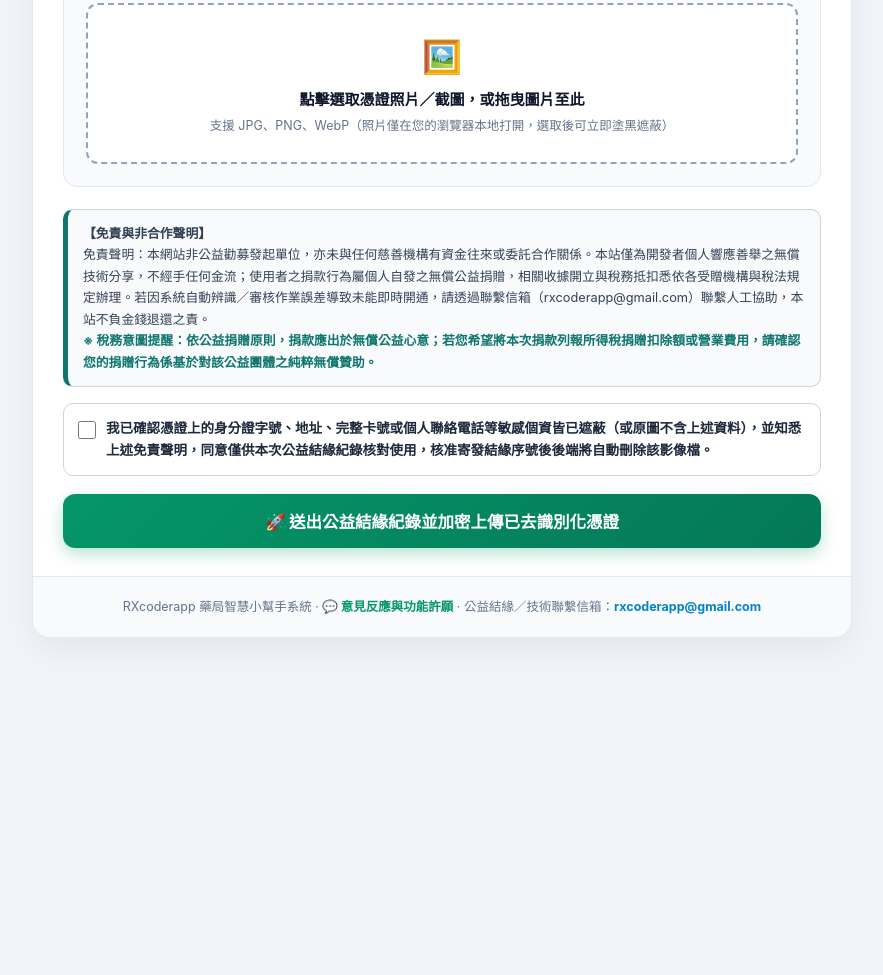
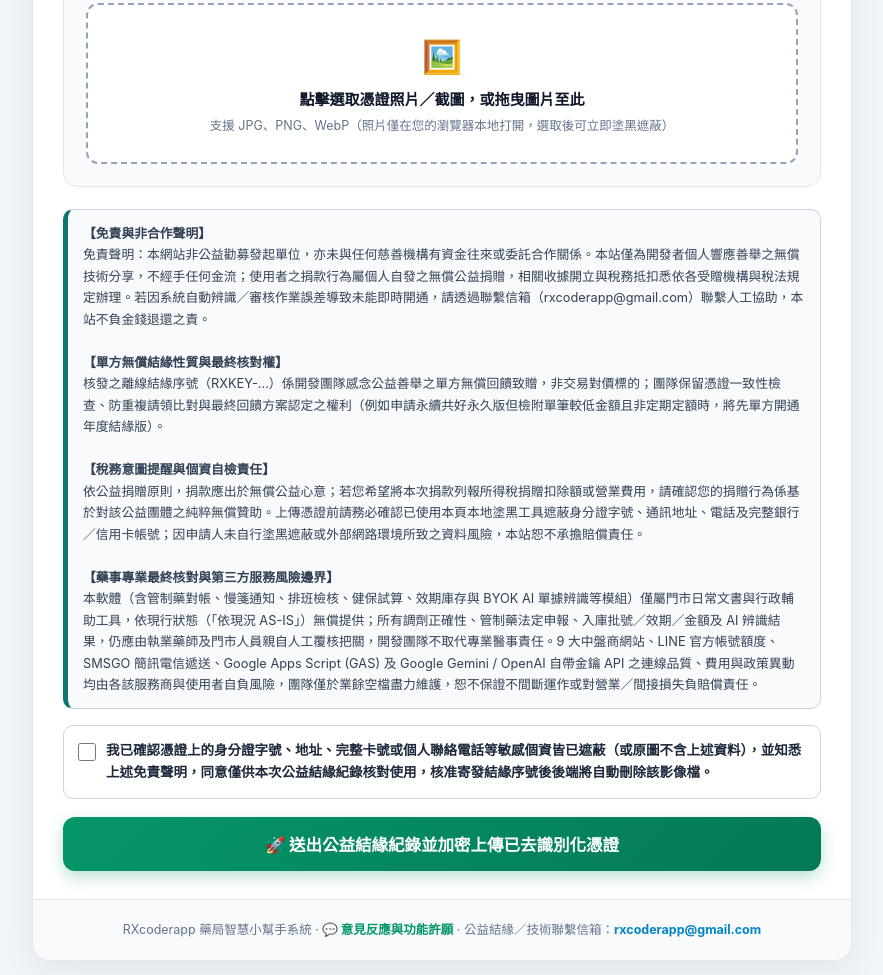
Before and after one commit to rxcoderapp-bit/rxcoderapp-releases, a plain HTML site: page charity.html in a window 1280 px wide. Shown: the part 1941-2916 px from the top of the page, without its empty margins (198-1081 px from the left). Before the commit the page ends 2627 px from the top, so only its background shows below. Drawn offline with Linux system fonts and the light colour scheme.

Commit message:
docs: supplement legal disclaimers on charity and landing pages

```diff
--- a/charity.html
+++ b/charity.html
@@ -345,8 +345,13 @@
         <!-- Step 3: 免責聲明、個資同意與送出 -->
         <div class="legal-disclaimer">
           <strong>【免責與非合作聲明】</strong><br>
-          免責聲明：本網站非公益勸募發起單位，亦未與任何慈善機構有資金往來或委託合作關係。本站僅為開發者個人響應善舉之無償技術分享，不經手任何金流；使用者之捐款行為屬個人自發之無償公益捐贈，相關收據開立與稅務抵扣悉依各受贈機構與稅法規定辦理。若因系統自動辨識／審核作業誤差導致未能即時開通，請透過聯繫信箱（rxcoderapp@gmail.com）聯繫人工協助，本站不負金錢退還之責。<br>
-          <span style="color:#0F766E; font-weight:700;">※ 稅務意圖提醒：依公益捐贈原則，捐款應出於無償公益心意；若您希望將本次捐款列報所得稅捐贈扣除額或營業費用，請確認您的捐贈行為係基於對該公益團體之純粹無償贊助。</span>
+          免責聲明：本網站非公益勸募發起單位，亦未與任何慈善機構有資金往來或委託合作關係。本站僅為開發者個人響應善舉之無償技術分享，不經手任何金流；使用者之捐款行為屬個人自發之無償公益捐贈，相關收據開立與稅務抵扣悉依各受贈機構與稅法規定辦理。若因系統自動辨識／審核作業誤差導致未能即時開通，請透過聯繫信箱（rxcoderapp@gmail.com）聯繫人工協助，本站不負金錢退還之責。<br><br>
+          <strong>【單方無償結緣性質與最終核對權】</strong><br>
+          核發之離線結緣序號（<code>RXKEY-...</code>）係開發團隊感念公益善舉之單方無償回饋致贈，非交易對價標的；團隊保留憑證一致性檢查、防重複請領比對與最終回饋方案認定之權利（例如申請永續共好永久版但檢附單筆較低金額且非定期定額時，將先單方開通年度結緣版）。<br><br>
+          <strong>【稅務意圖提醒與個資自檢責任】</strong><br>
+          依公益捐贈原則，捐款應出於無償公益心意；若您希望將本次捐款列報所得稅捐贈扣除額或營業費用，請確認您的捐贈行為係基於對該公益團體之純粹無償贊助。上傳憑證前請務必確認已使用本頁本地塗黑工具遮蔽身分證字號、通訊地址、電話及完整銀行／信用卡帳號；因申請人未自行塗黑遮蔽或外部網路環境所致之資料風險，本站恕不承擔賠償責任。<br><br>
+          <strong>【藥事專業最終核對與第三方服務風險邊界】</strong><br>
+          本軟體（含管制藥對帳、慢箋通知、排班檢核、健保試算、效期庫存與 BYOK AI 單據辨識等模組）僅屬門市日常文書與行政輔助工具，依現行狀態（「依現況 AS-IS」）無償提供；所有調劑正確性、管制藥法定申報、入庫批號／效期／金額及 AI 辨識結果，仍應由執業藥師及門市人員親自人工覆核把關，開發團隊不取代專業醫事責任。9 大中盤商網站、LINE 官方帳號額度、SMSGO 簡訊電信遞送、Google Apps Script (GAS) 及 Google Gemini / OpenAI 自帶金鑰 API 之連線品質、費用與政策異動均由各該服務商與使用者自負風險，團隊僅於業餘空檔盡力維護，恕不保證不間斷運作或對營業／間接損失負賠償責任。
         </div>
 
         <label class="checkbox-row" for="confirmRedacted">
```
Also changed, not shown: index.html (+4 -2 lines).
